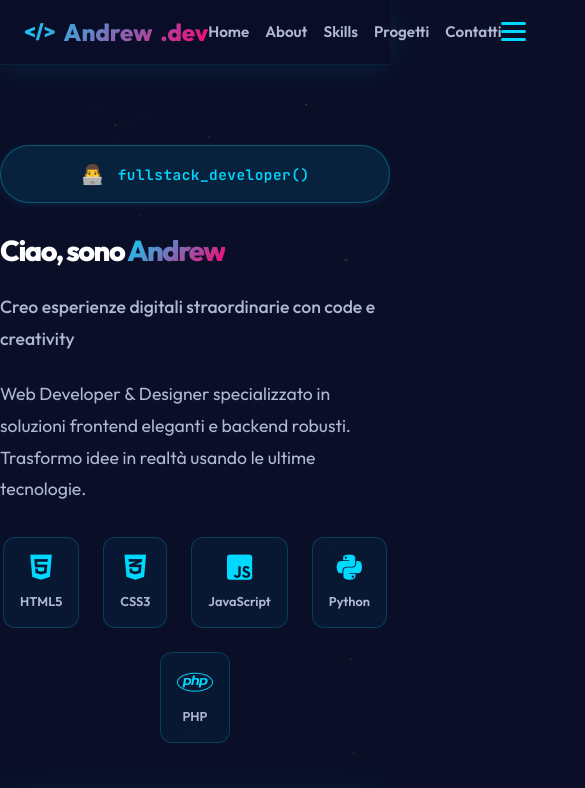
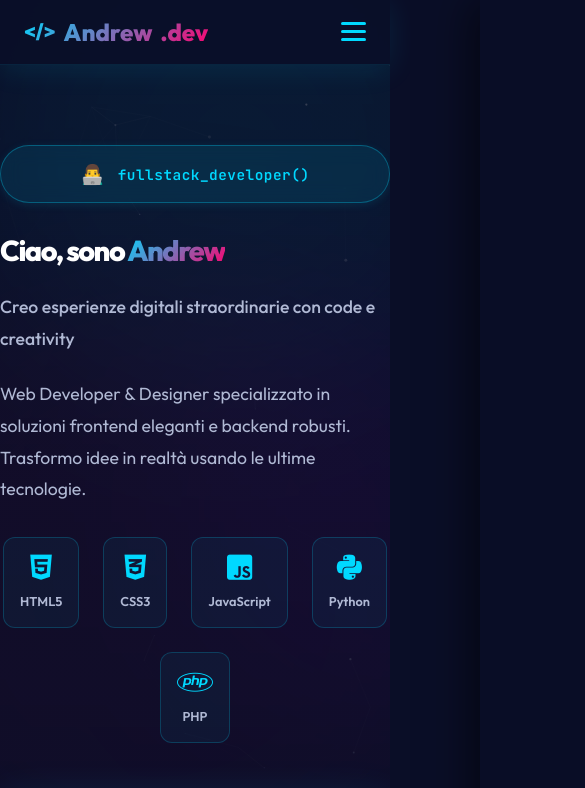
Before and after one commit to Andrew236451/Andrew236451.github.io, a website: page index.html in a window 390 px wide. Shown: the top 788 px of the page, 585 px wide, since content can reach past the window. Drawn offline with Linux system fonts and the light colour scheme.

Commit message:
Checkpoint from VS Code for coding agent session

```diff
--- a/script.js
+++ b/script.js
@@ -19,6 +19,7 @@ class ParticleSystem {
 
     resize() {
         const hero = document.querySelector('.hero');
+        if (!hero) return;
         this.canvas.width = hero.clientWidth;
         this.canvas.height = hero.clientHeight;
     }
@@ -91,9 +92,13 @@ const hamburger = document.querySelector('.hamburger');
 const navMenu = document.querySelector('.nav-menu');
 
 if (hamburger) {
+    hamburger.setAttribute('aria-label', 'Menu');
+    hamburger.setAttribute('aria-expanded', 'false');
     hamburger.addEventListener('click', () => {
-        navMenu.classList.toggle('active');
+        const isActive = navMenu.classList.toggle('active');
         hamburger.classList.toggle('active');
+        hamburger.setAttribute('aria-expanded', isActive);
+        document.body.style.overflow = isActive ? 'hidden' : '';
     });
 }
 
@@ -102,7 +107,11 @@ const navLinks = document.querySelectorAll('.nav-link');
 navLinks.forEach(link => {
     link.addEventListener('click', () => {
         navMenu.classList.remove('active');
-        if (hamburger) hamburger.classList.remove('active');
+        if (hamburger) {
+            hamburger.classList.remove('active');
+            hamburger.setAttribute('aria-expanded', 'false');
+        }
+        document.body.style.overflow = '';
     });
 });
 
@@ -110,7 +119,10 @@ navLinks.forEach(link => {
 document.querySelectorAll('a[href^="#"]').forEach(anchor => {
     anchor.addEventListener('click', function (e) {
         e.preventDefault();
-        const target = document.querySelector(this.getAttribute('href'));
+        const href = this.getAttribute('href');
+        if (href === '#' || href === '') return;
+
+        const target = document.querySelector(href);
         if (target) {
             target.scrollIntoView({
                 behavior: 'smooth',
@@ -131,6 +143,7 @@ const observer = new IntersectionObserver((entries) => {
         if (entry.isIntersecting) {
             entry.target.style.opacity = '1';
             entry.target.style.transform = 'translateY(0)';
+            observer.unobserve(entry.target);
         }
     });
 }, observerOptions);
--- a/styles.css
+++ b/styles.css
@@ -46,6 +46,61 @@ body {
     color: var(--text-primary);
     line-height: 1.6;
     overflow-x: hidden;
+}
+
+/* ==================== Background Animation ==================== */
+.animated-bg {
+    position: fixed;
+    top: 0;
+    left: 0;
+    width: 100%;
+    height: 100%;
+    z-index: -1;
+    overflow: hidden;
+    pointer-events: none;
+}
+
+.blob {
+    position: absolute;
+    filter: blur(80px);
+    opacity: 0.4;
+    border-radius: 50%;
+    animation: float-blob 10s infinite ease-in-out alternate;
+}
+
+.blob-1 {
+    top: -10%;
+    left: -10%;
+    width: 500px;
+    height: 500px;
+    background: var(--accent-1);
+    animation-delay: 0s;
+    opacity: 0.2;
+}
+
+.blob-2 {
+    bottom: -10%;
+    right: -10%;
+    width: 600px;
+    height: 600px;
+    background: var(--accent-2);
+    animation-delay: -2s;
+    opacity: 0.15;
+}
+
+.blob-3 {
+    top: 40%;
+    left: 40%;
+    width: 400px;
+    height: 400px;
+    background: var(--accent-3);
+    animation-delay: -4s;
+    opacity: 0.15;
+}
+
+@keyframes float-blob {
+    0% { transform: translate(0, 0) scale(1); }
+    100% { transform: translate(30px, -30px) scale(1.1); }
 }
 
 code, pre {
@@ -351,6 +406,8 @@ a {
     font-size: 1rem;
     text-transform: uppercase;
     letter-spacing: 0.5px;
+    position: relative;
+    overflow: hidden;
 }
 
 .btn-primary {
@@ -1046,6 +1103,8 @@ a {
     text-transform: uppercase;
     font-size: 0.9rem;
     letter-spacing: 0.5px;
+    position: relative;
+    overflow: hidden;
 }
 
 .project-link:hover {
@@ -1138,6 +1197,8 @@ a {
     font-size: 0.9rem;
     letter-spacing: 0.5px;
     cursor: pointer;
+    position: relative;
+    overflow: hidden;
 }
 
 .contact-btn:hover {
@@ -1167,11 +1228,43 @@ a {
 /* ==================== Responsive ==================== */
 @media (max-width: 768px) {
     .nav-menu {
-        gap: 1rem;
+        position: fixed;
+        top: 0;
+        right: -100%;
+        width: 80%;
+        max-width: 300px;
+        height: 100vh;
+        background: rgba(10, 14, 39, 0.98);
+        backdrop-filter: blur(20px);
+        flex-direction: column;
+        justify-content: center;
+        align-items: center;
+        gap: 2.5rem;
+        transition: 0.4s cubic-bezier(0.4, 0, 0.2, 1);
+        box-shadow: -10px 0 40px rgba(0, 0, 0, 0.5);
+        z-index: 999;
+        padding: 2rem;
+    }
+
+    .nav-menu.active {
+        right: 0;
     }
 
     .hamburger {
         display: flex;
+        z-index: 1001;
+    }
+
+    .hamburger.active span:nth-child(1) {
+        transform: rotate(45deg) translate(5px, 5px);
+    }
+
+    .hamburger.active span:nth-child(2) {
+        opacity: 0;
+    }
+
+    .hamburger.active span:nth-child(3) {
+        transform: rotate(-45deg) translate(7px, -6px);
     }
 
     .hero-content {
```
Also changed, not shown: 2 other files.
